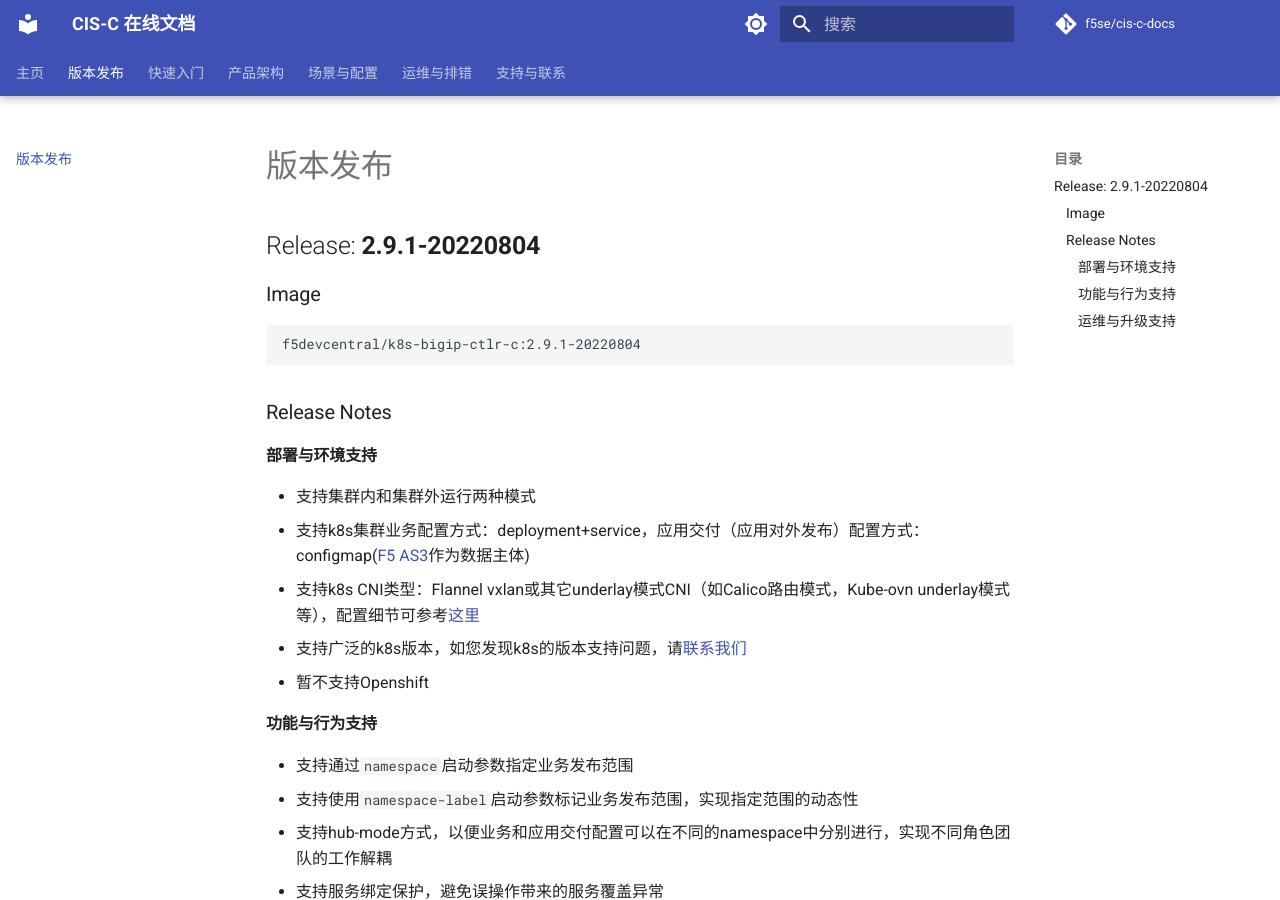
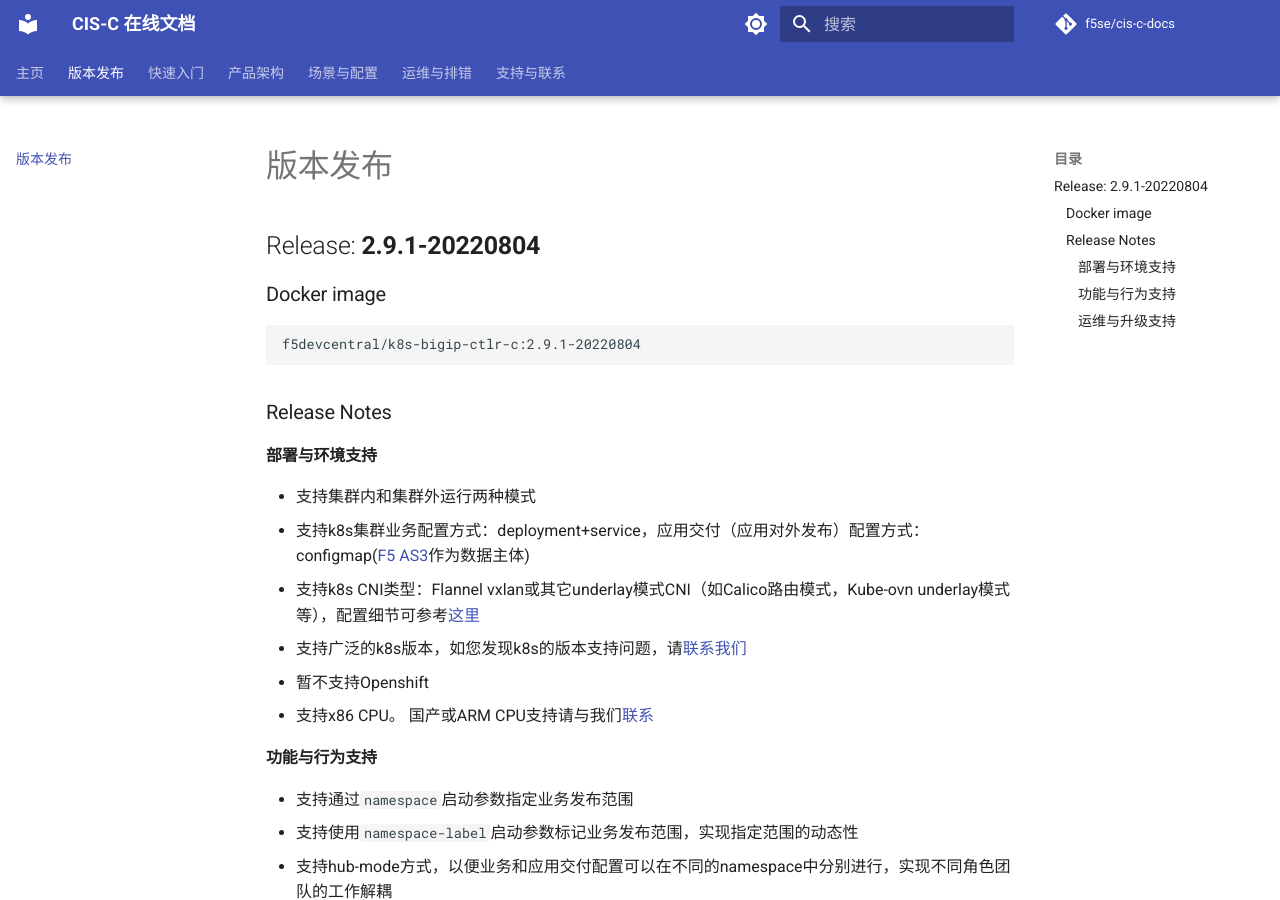
Before and after one commit to f5se/cis-c-docs, an MkDocs documentation site: the page built from docs/Release-notes/index.md, in a window 1280 px wide and 900 px high. Built offline with MkDocs 1.6.1 and Material for MkDocs 9.7.7, drawn with Linux system fonts in a browser that asks for light colours; comment, search, counter and statistics services are not loaded.

Commit message:
cpu support change

```diff
--- a/docs/Release-notes/index.md
+++ b/docs/Release-notes/index.md
@@ -2,7 +2,7 @@
 
 ## Release: **2.9.1-20220804**
 
-### Image
+### Docker image
     f5devcentral/k8s-bigip-ctlr-c:2.9.1-20220804
 
 ### Release Notes
@@ -13,6 +13,7 @@
 * 支持k8s CNI类型：Flannel vxlan或其它underlay模式CNI（如Calico路由模式，Kube-ovn underlay模式等），配置细节可参考[这里](/Architecture/parameters/)
 * 支持广泛的k8s版本，如您发现k8s的版本支持问题，请[联系我们](/Support-and-contact/)
 * 暂不支持Openshift
+* 支持x86 CPU。 国产或ARM CPU支持请与我们[联系](/Support-and-contact/)
 
 #### 功能与行为支持
 * 支持通过`namespace`启动参数指定业务发布范围
```
